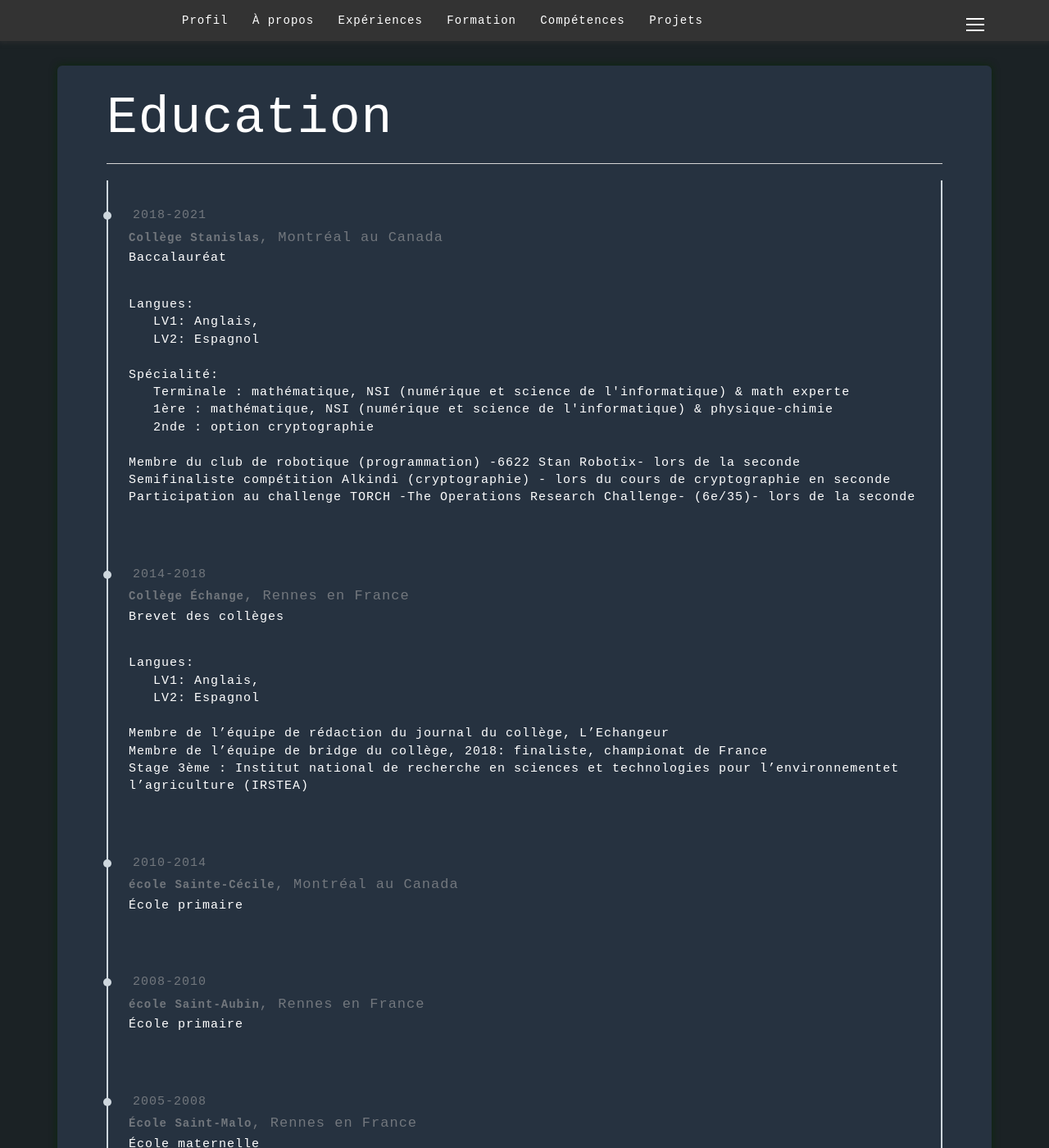
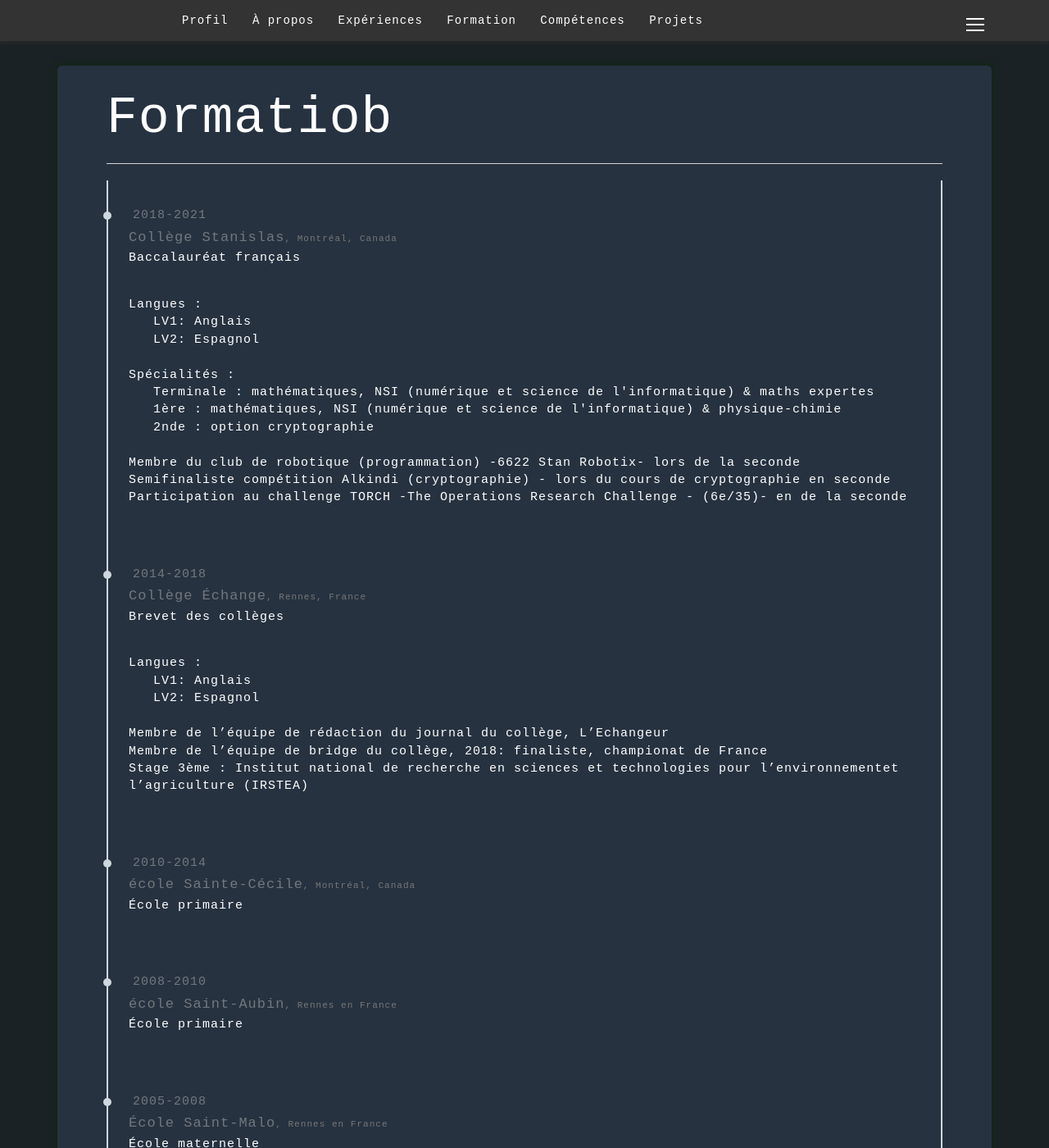
Before and after one commit to MaelC001/MaelC001.github.io, a Jekyll site: the page built from education/index.html, in a window 1280 px wide and 1400 px high. Shown: the whole window at 82% size. Built offline with Jekyll 4.4.1, drawn with Linux system fonts in a browser that asks for light colours; nearby versions of some CDN libraries.

Commit message:
Update index.html

```diff
--- a/education/index.html
+++ b/education/index.html
@@ -4,54 +4,56 @@ title: Portfolio - Education
 ---
 
 <div class="jumbotron jumbo-background timeline" id="education">
-    <h1>Education</h1>
+    <h1>Formatiob</h1>
     <hr class="star-bright">
     <ul>
         <li>
             <span id="workTitle">2018-2021</span>
             <div class="content">
-                <h3 id="workTitle"><Strong>Collège Stanislas</strong>, Montréal au Canada</h3>
-                <p>Baccalauréat</p>
-            	<p>Langues:<br>
-            	    &nbsp;&nbsp;&nbsp;LV1: Anglais,<br>
+                <h3 id="workTitle">Collège Stanislas<small>, Montréal, Canada</small></h3>
+                <p>Baccalauréat français</p>
+            	<p>Langues :<br>
+            	    &nbsp;&nbsp;&nbsp;LV1: Anglais<br>
             	    &nbsp;&nbsp;&nbsp;LV2: Espagnol<br><br>
 
-            	    Spécialité:<br>
-            	    &nbsp;&nbsp;&nbsp;Terminale : mathématique, NSI (numérique et science de l'informatique) & math experte<br>
-            	    &nbsp;&nbsp;&nbsp;1ère : mathématique, NSI (numérique et science de l'informatique) & physique-chimie<br>
+            	    Spécialités :<br>
+            	    &nbsp;&nbsp;&nbsp;Terminale : mathématiques, NSI (numérique et science de l'informatique) & maths expertes<br>
+            	    &nbsp;&nbsp;&nbsp;1ère : mathématiques, NSI (numérique et science de l'informatique) & physique-chimie<br>
             	    &nbsp;&nbsp;&nbsp;2nde : option cryptographie<br><br>
 
             	    Membre du club de robotique (programmation) -6622 Stan Robotix- lors de la seconde<br>
             	    Semifinaliste compétition Alkindi (cryptographie) - lors du cours de cryptographie en seconde<br>
-            	    Participation au challenge TORCH -The Operations Research Challenge- (6e/35)- lors de la seconde</p>
+            	    Participation au challenge TORCH -The Operations Research Challenge - (6e/35)- en de la seconde</p>
             </div>
         </li>
         <li>
             <span id="workTitle">2014-2018</span>
             <div class="content">
-                <h3 id="workTitle"><Strong>Collège Échange</strong>, Rennes en France</h3>
+                <h3 id="workTitle">Collège Échange<small>, Rennes, France</small></h3>
                 <p>Brevet des collèges</p>
-            	<p>Langues:<br>&nbsp;&nbsp;&nbsp;LV1: Anglais,<br>&nbsp;&nbsp;&nbsp;LV2: Espagnol<br><br>Membre de l’équipe de rédaction du journal du collège, L’Echangeur<br>Membre de l’équipe de bridge du collège, 2018: finaliste, championat de France<br>Stage 3ème : Institut national de recherche en sciences et technologies pour l’environnementet l’agriculture (IRSTEA)</p>
+            	<p>Langues :<br>
+                    &nbsp;&nbsp;&nbsp;LV1: Anglais<br>
+                    &nbsp;&nbsp;&nbsp;LV2: Espagnol<br><br>Membre de l’équipe de rédaction du journal du collège, L’Echangeur<br>Membre de l’équipe de bridge du collège, 2018: finaliste, championat de France<br>Stage 3ème : Institut national de recherche en sciences et technologies pour l’environnementet l’agriculture (IRSTEA)</p>
             </div>
         </li>
         <li>
             <span id="workTitle">2010-2014</span>
             <div class="content">
-                <h3 id="workTitle"><Strong>école Sainte-Cécile</strong>, Montréal au Canada</h3>
+                <h3 id="workTitle">école Sainte-Cécile<small>, Montréal, Canada</small></h3>
                 <p>École primaire</p>
             </div>
         </li>
         <li>
             <span id="workTitle">2008-2010</span>
             <div class="content">
-                <h3 id="workTitle"><Strong>école Saint-Aubin</strong>, Rennes en France</h3>
+                <h3 id="workTitle">école Saint-Aubin<small>, Rennes en France</small></h3>
                 <p>École primaire</p>
             </div>
         </li>
         <li>
             <span id="workTitle">2005-2008</span>
             <div class="content">
-                <h3 id="workTitle"><Strong>École Saint-Malo</strong>, Rennes en France</h3>
+                <h3 id="workTitle">École Saint-Malo<small>, Rennes en France</small></h3>
                 <p>École maternelle</p>
             </div>
         </li>
```
